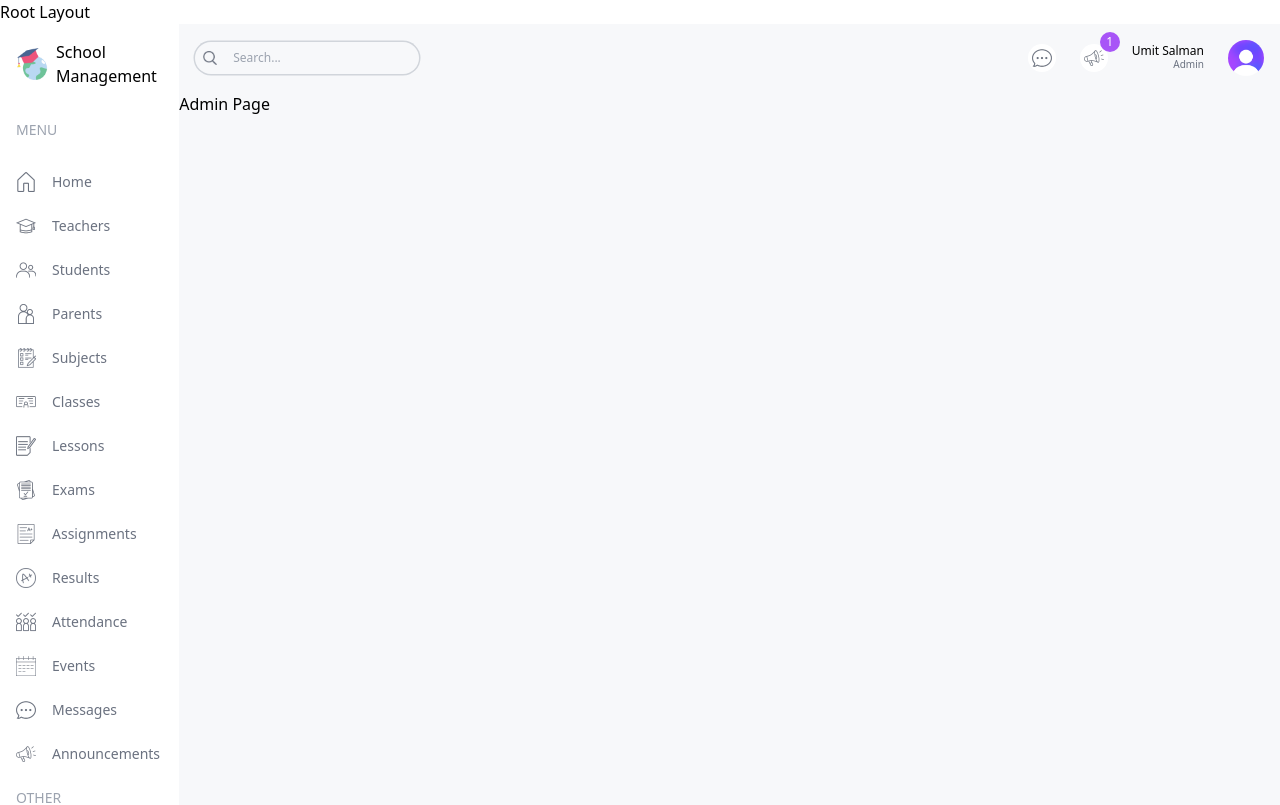
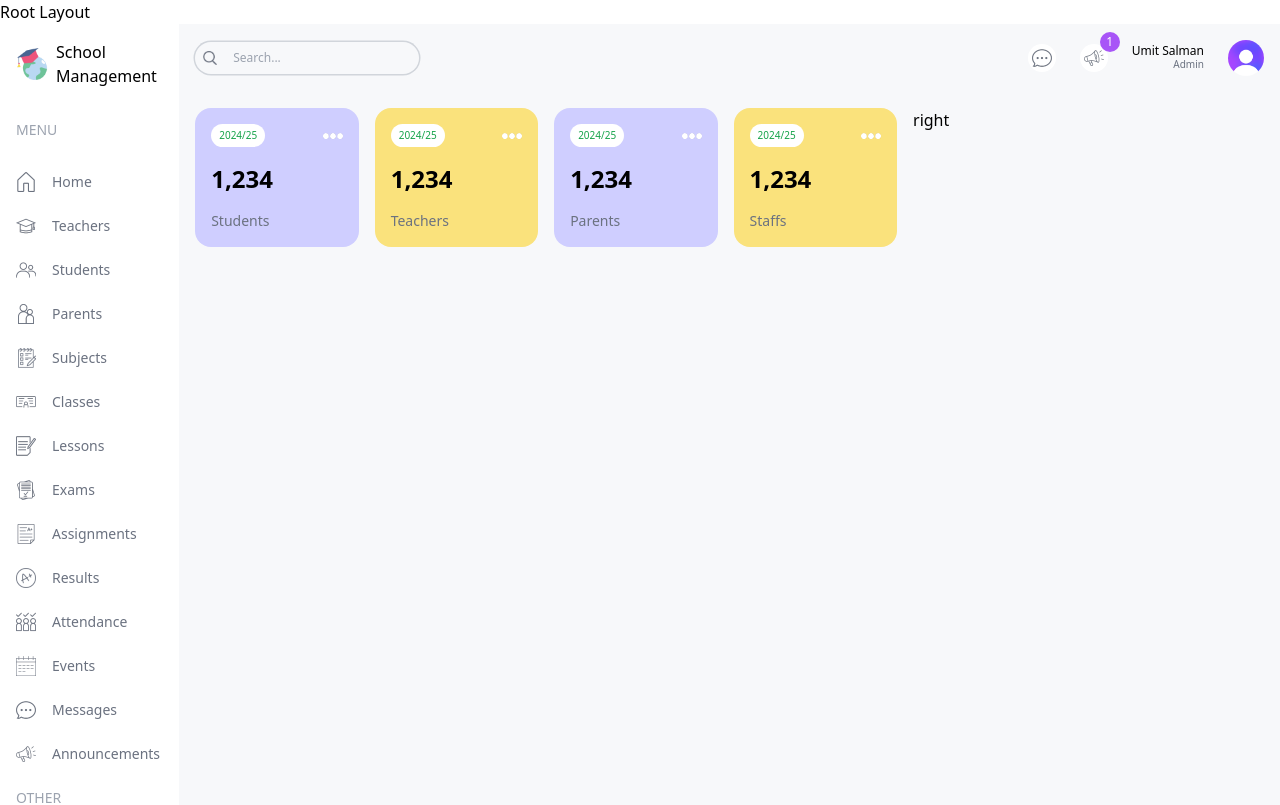
Before and after one commit to usalman/schooler, a Next.js app: page /admin in a window 1280 px wide. Shown: the top 805 px of the page. Built offline with nearby package versions, Linux system fonts and the light colour scheme.

Commit message:
feat: create UserCard for admin page

```diff
--- a/src/app/(dashboard)/admin/page.tsx
+++ b/src/app/(dashboard)/admin/page.tsx
@@ -1,5 +1,19 @@
+import UserCard from '@/components/UserCard'
+
 const AdminPage = () => {
-  return <div className="">Admin Page</div>
+  return (
+    <div className="p-4 flex gap-4 flex-col md:flex-row">
+      <div className="w-full lg:w-2/3">
+        <div className="flex gap-4 justify-between flex-wrap">
+          <UserCard type="student" />
+          <UserCard type="teacher" />
+          <UserCard type="parent" />
+          <UserCard type="staff" />
+        </div>
+      </div>
+      <div className="w-full lg:w-1/3">right</div>
+    </div>
+  )
 }
 
 export default AdminPage
--- /dev/null
+++ b/src/components/UserCard.tsx
@@ -0,0 +1,18 @@
+import Image from 'next/image'
+
+const UserCard = ({ type }: { type: string }) => {
+  return (
+    <div className="rounded-2xl odd:bg-Purple even:bg-Yellow p-4 flex-1">
+      <div className="flex justify-between items-center">
+        <span className="text-[10px] bg-white px-2 py-1 rounded-full text-green-600">
+          2024/25
+        </span>
+        <Image src="/more.png" alt="" width={20} height={20} />
+      </div>
+      <h1 className="text-2xl font-semibold my-4">1,234</h1>
+      <h2 className="capitalize text-sm font-medium text-gray-500">{type}s</h2>
+    </div>
+  )
+}
+
+export default UserCard
--- a/tailwind.config.ts
+++ b/tailwind.config.ts
@@ -1,19 +1,25 @@
-import type { Config } from "tailwindcss";
+import type { Config } from 'tailwindcss'
 
 const config: Config = {
   content: [
-    "./src/pages/**/*.{js,ts,jsx,tsx,mdx}",
-    "./src/components/**/*.{js,ts,jsx,tsx,mdx}",
-    "./src/app/**/*.{js,ts,jsx,tsx,mdx}",
+    './src/pages/**/*.{js,ts,jsx,tsx,mdx}',
+    './src/components/**/*.{js,ts,jsx,tsx,mdx}',
+    './src/app/**/*.{js,ts,jsx,tsx,mdx}',
   ],
   theme: {
     extend: {
       colors: {
-        background: "var(--background)",
-        foreground: "var(--foreground)",
+        background: 'var(--background)',
+        foreground: 'var(--foreground)',
+        Sky: '#C3EBFA',
+        SkyLight: '#EDF9FD',
+        Purple: '#CFCEFF',
+        PurpleLight: '#F1F0FF',
+        Yellow: '#FAE27C',
+        YellowLight: '#FEFCE8',
       },
     },
   },
   plugins: [],
-};
-export default config;
+}
+export default config
```
